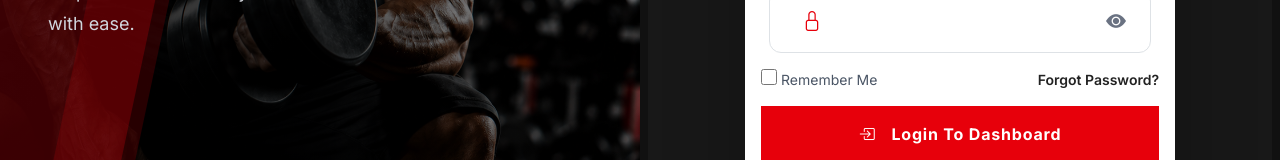
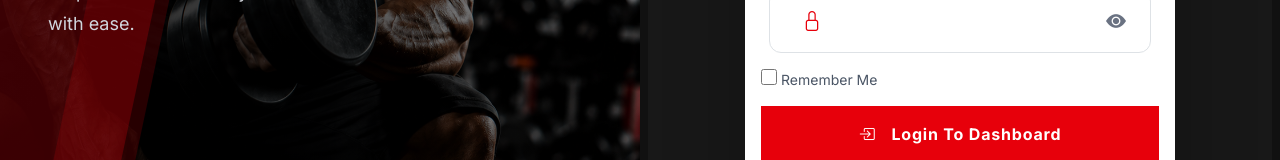
Before and after one commit to Ebinesh07/gym-website, a React (Vite) app in the folder gym-website/: page /admin in a window 1280 px wide. Shown: the part 483-643 px from the top of the page. Built offline with nearby package versions, Linux system fonts and the light colour scheme; a web font is replaced by a local one.

Commit message:
updates in login

```diff
--- a/gym-website/src/pages/Login/Login.jsx
+++ b/gym-website/src/pages/Login/Login.jsx
@@ -315,15 +315,7 @@ const response = await fetch(
                   </span>
 
                 </label>
-
-                <Link
-                  to="/forgot-password"
-                  className="text-red-600 font-semibold hover:underline"
-                >
-                  Forgot Password?
-                </Link>
-
-              </div>
+            </div>
 
                              <button
   type="submit"
```
